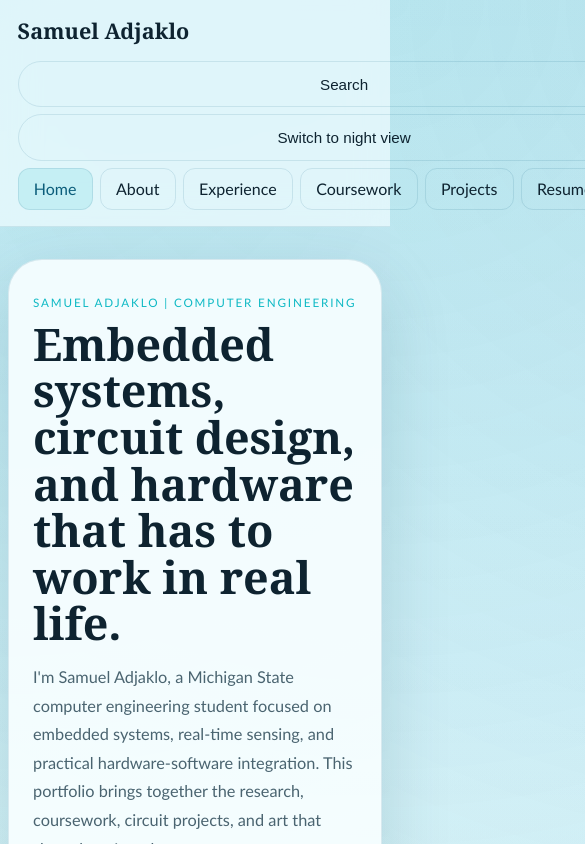
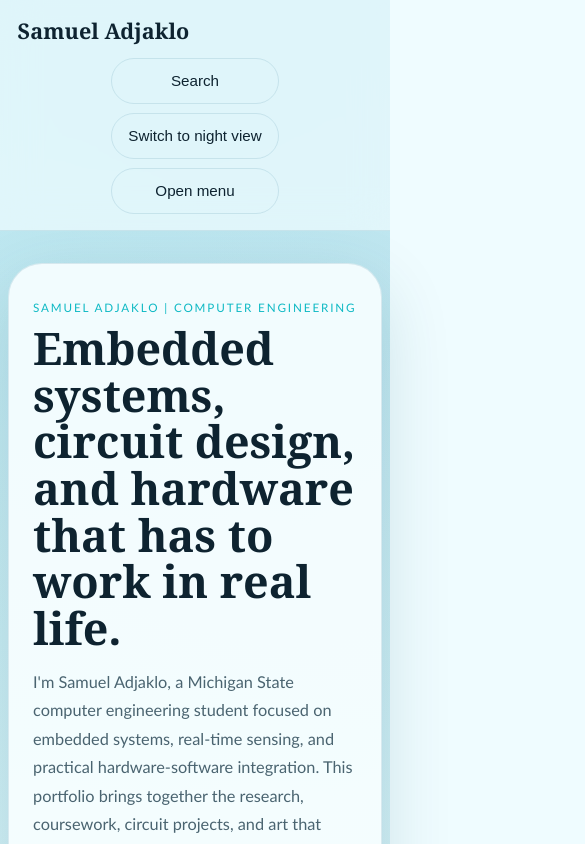
Before and after one commit to adjaklos/adjaklos.github.io, a React (Create React App) app: page / in a window 390 px wide. Shown: the top 844 px of the page, 585 px wide, since content can reach past the window. Built offline with nearby package versions, Linux system fonts and the light colour scheme.

Commit message:
Add mobile dropdown navigation

```diff
--- a/src/App.css
+++ b/src/App.css
@@ -130,8 +130,16 @@ a {
   gap: 0.75rem;
 }
 
+.nav-utility-row {
+  display: flex;
+  flex-wrap: wrap;
+  justify-content: center;
+  gap: 0.75rem;
+}
+
 .site-nav a,
 .search-toggle,
+.menu-toggle,
 .theme-toggle,
 .filter-pill,
 .project-chip,
@@ -163,6 +171,13 @@ a {
 }
 
 .search-toggle {
+  padding: 0.85rem 1rem;
+  color: var(--text);
+  font-size: 0.95rem;
+}
+
+.menu-toggle {
+  display: none;
   padding: 0.85rem 1rem;
   color: var(--text);
   font-size: 0.95rem;
@@ -1230,17 +1245,62 @@ a {
 }
 
 @media (max-width: 720px) {
-  .site-nav,
+  .site-header {
+    gap: 0.8rem;
+  }
+
+  .site-nav {
+    width: 100%;
+    display: grid;
+    gap: 0.65rem;
+  }
+
+  .nav-utility-row {
+    display: grid;
+    grid-template-columns: repeat(3, minmax(0, 1fr));
+    gap: 0.55rem;
+    width: 100%;
+  }
+
+  .menu-toggle {
+    display: inline-flex;
+    align-items: center;
+    justify-content: center;
+  }
+
   .nav-links {
-    gap: 0.45rem;
+    display: none;
+    width: 100%;
+    padding: 0.7rem;
+    border: 1px solid var(--line);
+    border-radius: 20px;
+    background: var(--surface-strong);
+    box-shadow: var(--shadow);
+    gap: 0.55rem;
+  }
+
+  .nav-links.open {
+    display: grid;
+    grid-template-columns: 1fr;
+  }
+
+  .nav-links li {
+    width: 100%;
   }
 
   .site-nav a,
   .nav-links a,
   .search-toggle,
+  .menu-toggle,
   .theme-toggle {
     width: 100%;
     justify-content: center;
+  }
+
+  .nav-links a {
+    min-height: 3rem;
+    border-radius: 14px;
+    background: rgba(15, 185, 196, 0.08);
   }
 
   .hero-copy h1 {
@@ -1277,3 +1337,9 @@ a {
     margin-bottom: 1rem;
   }
 }
+
+@media (max-width: 560px) {
+  .nav-utility-row {
+    grid-template-columns: 1fr;
+  }
+}
--- a/src/components/SiteHeader.js
+++ b/src/components/SiteHeader.js
@@ -15,6 +15,12 @@ const navLinks = [
 
 export default function SiteHeader({ onToggleTheme }) {
   const [isSearchOpen, setIsSearchOpen] = useState(false);
+  const [isMenuOpen, setIsMenuOpen] = useState(false);
+
+  const closePanels = () => {
+    setIsMenuOpen(false);
+    setIsSearchOpen(false);
+  };
 
   return (
     <>
@@ -24,6 +30,7 @@ export default function SiteHeader({ onToggleTheme }) {
         </NavLink>
 
         <nav className="site-nav" aria-label="Section navigation">
+          <div className="nav-utility-row">
             <button
               className="search-toggle"
               onClick={() => setIsSearchOpen(true)}
@@ -41,7 +48,21 @@ export default function SiteHeader({ onToggleTheme }) {
               Toggle theme
             </button>
 
-          <ul className="nav-links">
+            <button
+              aria-controls="site-navigation-links"
+              aria-expanded={isMenuOpen}
+              className="menu-toggle"
+              onClick={() => setIsMenuOpen((current) => !current)}
+              type="button"
+            >
+              {isMenuOpen ? 'Close menu' : 'Open menu'}
+            </button>
+          </div>
+
+          <ul
+            className={isMenuOpen ? 'nav-links open' : 'nav-links'}
+            id="site-navigation-links"
+          >
             {navLinks.map((link) => (
               <li key={link.to}>
                 <NavLink
@@ -49,6 +70,7 @@ export default function SiteHeader({ onToggleTheme }) {
                     isActive ? 'nav-link-item active' : 'nav-link-item'
                   }
                   end={link.to === '/'}
+                  onClick={closePanels}
                   to={link.to}
                 >
                   {link.label}
```
Lines whose indentation alone changed are shown as unchanged.
